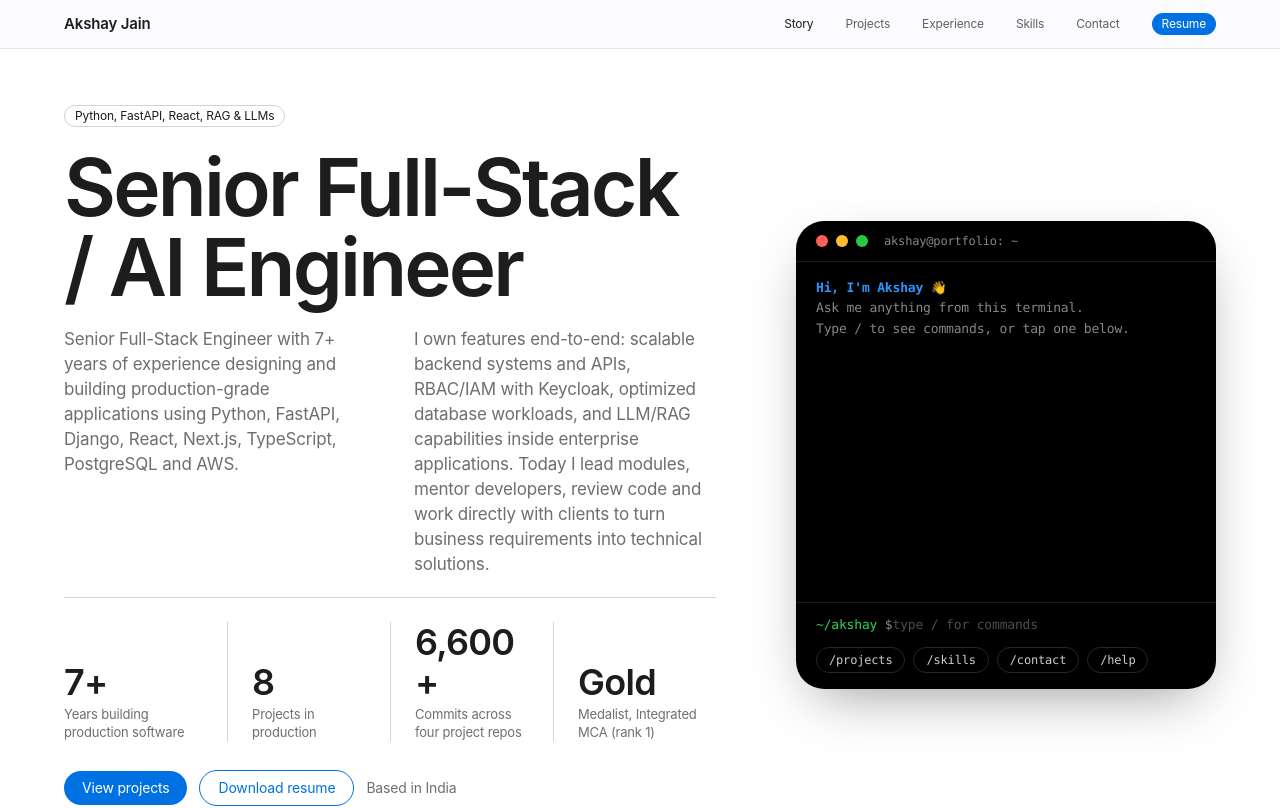
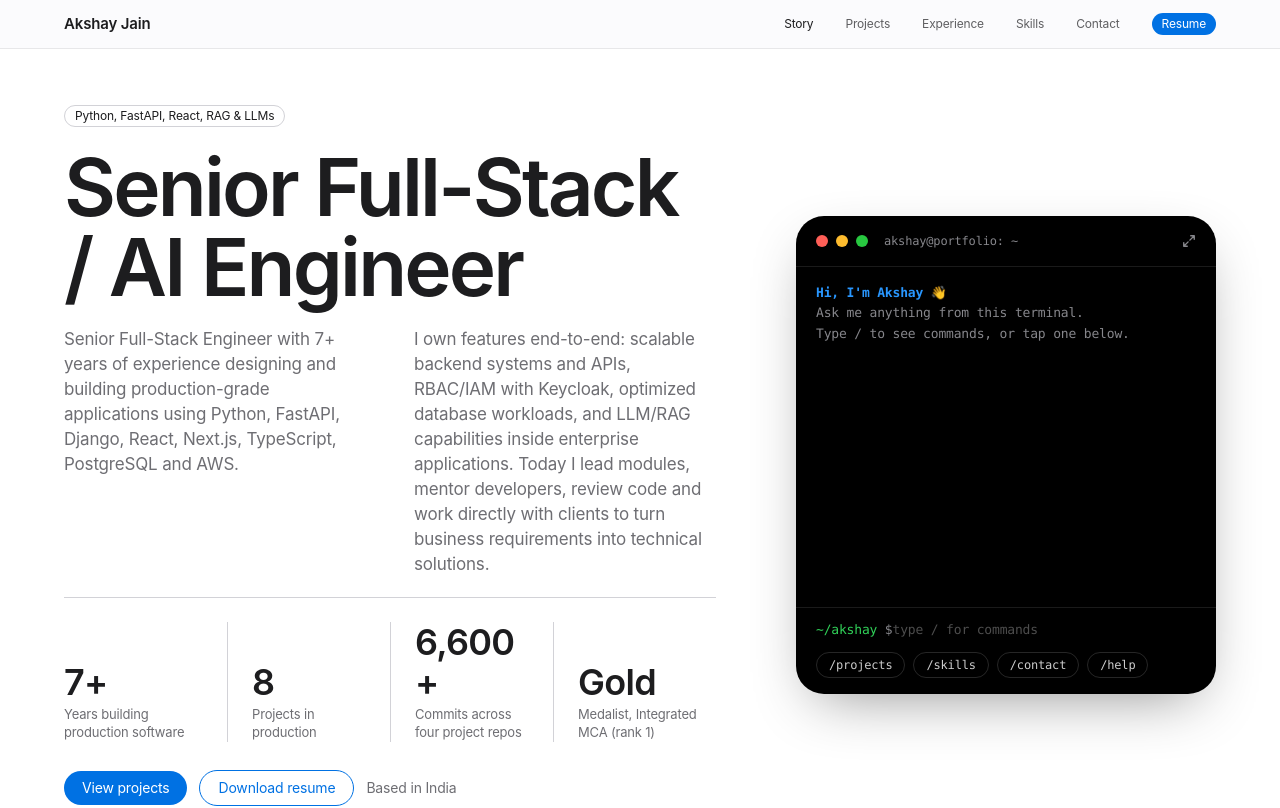
Before and after one commit to akshayjain98/akshayjain98.github.io, a Next.js app: page / in a window 1280 px wide. Shown: the top 808 px of the page. Built offline with nearby package versions, Linux system fonts and the light colour scheme.

Commit message:
feat: added a resize option for cli

```diff
--- /dev/null
+++ b/src/app/components/About/HeroLayout.tsx
@@ -0,0 +1,29 @@
+'use client';
+
+import React, { useState } from 'react';
+import { Terminal } from '../Terminal';
+import type { TerminalData } from '../Terminal/commands';
+
+// Owns the terminal's expanded state. The left column reacts through `group-data-[expanded=true]:` classes,
+// so it can stay server-rendered markup passed in as `left`.
+export const HeroLayout: React.FC<{
+  left: React.ReactNode;
+  photo?: React.ReactNode;
+  terminalData: TerminalData;
+}> = ({ left, photo, terminalData }) => {
+  const [expanded, setExpanded] = useState(false);
+  return (
+    <div
+      data-expanded={expanded}
+      className="group flex flex-col lg:flex-row justify-between gap-10 sm:gap-12 lg:gap-12 xl:gap-20 data-[expanded=true]:xl:gap-12 py-10 sm:py-12 lg:py-14 items-center flex-1"
+    >
+      {left}
+      <div
+        className={`w-full ${expanded ? 'lg:w-[560px] xl:w-[680px]' : 'lg:w-[360px] xl:w-[420px]'} flex-shrink-0 flex flex-col gap-4 motion-safe:transition-[width] motion-safe:duration-300 motion-safe:ease-out ${photo ? 'md:grid md:grid-cols-2 lg:flex' : ''}`}
+      >
+        {photo}
+        <Terminal data={terminalData} expanded={expanded} onToggleExpand={() => setExpanded((e) => !e)} />
+      </div>
+    </div>
+  );
+};
--- a/src/app/components/About/index.tsx
+++ b/src/app/components/About/index.tsx
@@ -1,16 +1,16 @@
 import { getExperience, getProfile, getProjects, getSkills } from '@/lib/content';
 import Image from 'next/image';
 import React from 'react';
-import { Terminal } from '../Terminal';
 import { toTerminalData } from '../Terminal/commands';
 import Tag from '../ui/Tag';
+import { HeroLayout } from './HeroLayout';
 
 const About: React.FC = () => {
   const profile = getProfile();
   const { heroStats, headline, title, summary, summaryDetail, openTo, location, photo, firstName, lastName } = profile;
   const terminalData = toTerminalData(profile, getProjects(), getExperience(), getSkills());
-  return (
-    <div className="flex flex-col lg:flex-row justify-between gap-10 sm:gap-12 lg:gap-12 xl:gap-20 py-10 sm:py-12 lg:py-14 items-center flex-1">
+  // `group-data-[expanded=true]:` classes condense this column on desktop while the terminal is expanded.
+  const left = (
     <div className="flex-1 min-w-0 flex flex-col justify-center gap-6 lg:gap-5">
       <div className="flex flex-wrap items-center gap-3">
         <Tag className="!whitespace-normal" variant="outlined">
@@ -23,16 +23,21 @@ const About: React.FC = () => {
           </span>
         )}
       </div>
-        <h1 className="text-4xl min-[400px]:text-5xl sm:text-6xl xl:text-[80px] leading-[1.05] tracking-[-0.035em] font-semibold break-words">{title}</h1>
-        <div className="text-apple-muted text-[17px] leading-[1.47] grid md:grid-cols-2 gap-6 md:gap-12">
+      <h1 className="text-4xl min-[400px]:text-5xl sm:text-6xl xl:text-[80px] group-data-[expanded=true]:lg:text-5xl group-data-[expanded=true]:xl:text-6xl leading-[1.05] tracking-[-0.035em] font-semibold break-words">
+        {title}
+      </h1>
+      <div className="text-apple-muted text-[17px] leading-[1.47] grid md:grid-cols-2 group-data-[expanded=true]:lg:grid-cols-1 gap-6 md:gap-12">
         <p>{summary}</p>
-          <p>{summaryDetail}</p>
+        <p className="group-data-[expanded=true]:lg:hidden">{summaryDetail}</p>
       </div>
-        <dl className="grid grid-cols-2 sm:grid-cols-4 gap-y-6 border-t border-apple-line pt-6">
+      <dl className="grid grid-cols-2 sm:grid-cols-4 group-data-[expanded=true]:lg:grid-cols-2 gap-y-6 border-t border-apple-line pt-6">
         {heroStats.map((stat, i) => (
-            <div key={stat.label} className={`flex flex-col-reverse pr-4 ${i ? 'sm:border-l sm:border-apple-line sm:pl-6' : ''}`}>
+          <div
+            key={stat.label}
+            className={`flex flex-col-reverse pr-4 ${i ? 'sm:border-l sm:border-apple-line sm:pl-6' : ''} ${i % 2 === 0 ? 'group-data-[expanded=true]:lg:border-l-0 group-data-[expanded=true]:lg:pl-0' : ''}`}
+          >
             <dt className="mt-1 text-xs sm:text-[13px] leading-snug text-apple-muted">{stat.label}</dt>
-              <dd className="text-3xl xl:text-4xl font-semibold tracking-[-0.02em] text-apple-ink break-words">{stat.value}</dd>
+            <dd className="text-3xl xl:text-4xl group-data-[expanded=true]:xl:text-3xl font-semibold tracking-[-0.02em] text-apple-ink break-words">{stat.value}</dd>
           </div>
         ))}
       </dl>
@@ -46,17 +51,13 @@ const About: React.FC = () => {
         {location && <span className="text-sm text-apple-muted">Based in {location}</span>}
       </div>
     </div>
-
-      <div className={`w-full lg:w-[360px] xl:w-[420px] flex-shrink-0 flex flex-col gap-4 ${photo ? 'md:grid md:grid-cols-2 lg:flex' : ''}`}>
-        {photo && (
+  );
+  const photoEl = photo ? (
     <div className="relative aspect-[4/5] w-full overflow-hidden rounded-[28px] bg-apple-gray">
       <Image src={photo} alt={`${firstName} ${lastName}`} fill priority sizes="(min-width: 1280px) 420px, (min-width: 1024px) 360px, (min-width: 768px) 50vw, 100vw" className="object-cover" />
     </div>
-        )}
-        <Terminal data={terminalData} />
-      </div>
-    </div>
-  );
+  ) : null;
+  return <HeroLayout left={left} photo={photoEl} terminalData={terminalData} />;
 };
 
 export default About;
--- a/src/app/components/Terminal/index.tsx
+++ b/src/app/components/Terminal/index.tsx
@@ -38,7 +38,9 @@ const toneClass: Record<Tone, string> = {
 
 const Thinking: React.FC = () => (
   <p className="text-[#d97757] flex items-center gap-2" aria-label="Thinking">
-    <span aria-hidden className="inline-block animate-spin [animation-duration:1.6s]">✻</span>
+    <span aria-hidden className="inline-block animate-spin [animation-duration:1.6s]">
+      ✻
+    </span>
     <span className="animate-pulse">Thinking…</span>
   </p>
 );
@@ -59,11 +61,7 @@ const StreamedLines: React.FC<{ lines: Line[]; shown: number }> = ({ lines, show
     out.push(
       <p key={i} className={`${toneClass[l.tone ?? 'default']} whitespace-pre-wrap min-h-[1.55em]`} style={l.indent ? { paddingLeft: `${l.indent * 1.25}em` } : undefined}>
         {l.href ? (
-          <a
-            href={l.href}
-            className="text-[#2997ff] underline underline-offset-2 hover:text-white break-all"
-            {...(l.href.startsWith('http') ? { target: '_blank', rel: 'noopener noreferrer' } : {})}
-          >
+          <a href={l.href} className="text-[#2997ff] underline underline-offset-2 hover:text-white break-all" {...(l.href.startsWith('http') ? { target: '_blank', rel: 'noopener noreferrer' } : {})}>
             {text}
           </a>
         ) : (
@@ -73,11 +71,30 @@ const StreamedLines: React.FC<{ lines: Line[]; shown: number }> = ({ lines, show
       </p>,
     );
   }
-  if (!done && out.length === 0) out.push(<p key="c"><Cursor /></p>);
+  if (!done && out.length === 0)
+    out.push(
+      <p key="c">
+        <Cursor />
+      </p>,
+    );
   return <>{out}</>;
 };
 
-export const Terminal: React.FC<{ data: TerminalData }> = ({ data }) => {
+/** Arrows pointing out (expand) or in (collapse). */
+const ResizeIcon: React.FC<{ expanded: boolean }> = ({ expanded }) => (
+  <svg aria-hidden viewBox="0 0 16 16" className="h-3.5 w-3.5" fill="none" stroke="currentColor" strokeWidth="1.6" strokeLinecap="round" strokeLinejoin="round">
+    {expanded ? <path d="M6.5 2v4.5H2M9.5 14V9.5H14M2 2l4.5 4.5M14 14l-4.5-4.5" /> : <path d="M10 2h4v4M6 14H2v-4M14 2 9 7M2 14l5-5" />}
+  </svg>
+);
+
+interface TerminalProps {
+  data: TerminalData;
+  /** Bigger, easier-to-read terminal. The parent owns this so the surrounding layout can make room. */
+  expanded?: boolean;
+  onToggleExpand?: () => void;
+}
+
+export const Terminal: React.FC<TerminalProps> = ({ data, expanded = false, onToggleExpand }) => {
   const welcome: Entry = useMemo(
     () => ({
       id: 0,
@@ -92,7 +109,11 @@ export const Terminal: React.FC<{ data: TerminalData }> = ({ data }) => {
 
   const [entries, setEntries] = useState<Entry[]>([welcome]);
   // The entry currently "streaming" in: shown < 0 means the thinking pulse, otherwise how many characters are visible.
-  const [stream, setStream] = useState<Stream | null>(() => ({ id: welcome.id, total: totalChars(welcome.lines), shown: -1 }));
+  const [stream, setStream] = useState<Stream | null>(() => ({
+    id: welcome.id,
+    total: totalChars(welcome.lines),
+    shown: -1,
+  }));
   const [input, setInput] = useState('');
   const [sel, setSel] = useState(0);
   const [menuOpen, setMenuOpen] = useState(true);
@@ -139,7 +160,7 @@ export const Terminal: React.FC<{ data: TerminalData }> = ({ data }) => {
   useEffect(() => {
     const el = outRef.current;
     if (el) el.scrollTop = el.scrollHeight;
-  }, [entries, stream?.shown]);
+  }, [entries, stream?.shown, expanded]);
 
   // Press "/" anywhere on the page to jump into the terminal.
   useEffect(() => {
@@ -222,6 +243,9 @@ export const Terminal: React.FC<{ data: TerminalData }> = ({ data }) => {
     if (e.key === 'Escape' && stream) {
       e.preventDefault();
       skipStream();
+    } else if (e.key === 'Escape' && expanded && onToggleExpand) {
+      e.preventDefault();
+      onToggleExpand();
     } else if (e.key === 'Enter') {
       e.preventDefault();
       execute(input);
@@ -248,6 +272,12 @@ export const Terminal: React.FC<{ data: TerminalData }> = ({ data }) => {
     }
   };
 
+  const toggleExpand = () => {
+    onToggleExpand?.();
+    inputRef.current?.focus({ preventScroll: true });
+  };
+  const resizeLabel = expanded ? 'Collapse terminal' : 'Expand terminal';
+
   const prompt = (
     <span className="select-none">
       <span className="text-[#30d158]">~/{data.profile.firstName.toLowerCase()}</span>
@@ -257,7 +287,7 @@ export const Terminal: React.FC<{ data: TerminalData }> = ({ data }) => {
 
   return (
     <div
-      className="w-full rounded-[28px] bg-black text-white overflow-hidden font-mono text-[13px] leading-[1.55] shadow-[0_20px_60px_-20px_rgba(0,0,0,0.45)]"
+      className={`w-full rounded-[28px] bg-black text-white overflow-hidden font-mono ${expanded ? 'text-[14px] sm:text-[15px]' : 'text-[13px]'} leading-[1.55] shadow-[0_20px_60px_-20px_rgba(0,0,0,0.45)]`}
       onClick={(e) => {
         // Focus the prompt when clicking empty terminal space, but not when selecting text or clicking links.
         if (!(e.target as HTMLElement).closest('a,button') && !window.getSelection()?.toString()) inputRef.current?.focus({ preventScroll: true });
@@ -266,10 +296,25 @@ export const Terminal: React.FC<{ data: TerminalData }> = ({ data }) => {
       <div className="flex items-center gap-2 px-5 py-3 border-b border-white/10">
         <span aria-hidden className="h-3 w-3 rounded-full bg-[#ff5f57]" />
         <span aria-hidden className="h-3 w-3 rounded-full bg-[#febc2e]" />
-        <span aria-hidden className="h-3 w-3 rounded-full bg-[#28c840]" />
-        <span className="ml-2 text-xs text-[#86868b] truncate">
-          {data.profile.firstName.toLowerCase()}@portfolio: ~
-        </span>
+        {onToggleExpand ? (
+          // Green "zoom" light, like macOS. The labelled button on the right is the primary control.
+          <button type="button" tabIndex={-1} aria-hidden title={resizeLabel} onClick={toggleExpand} className="h-3 w-3 rounded-full bg-[#28c840] hover:brightness-110" />
+        ) : (
+          <span aria-hidden className="h-3 w-3 rounded-full bg-[#28c840]" />
+        )}
+        <span className="ml-2 text-xs text-[#86868b] truncate">{data.profile.firstName.toLowerCase()}@portfolio: ~</span>
+        {onToggleExpand && (
+          <button
+            type="button"
+            onClick={toggleExpand}
+            aria-label={resizeLabel}
+            aria-pressed={expanded}
+            title={expanded ? 'Collapse (Esc)' : 'Expand'}
+            className="ml-auto -mr-1.5 rounded-lg p-1.5 text-[#86868b] hover:bg-white/10 hover:text-white transition-colors"
+          >
+            <ResizeIcon expanded={expanded} />
+          </button>
+        )}
       </div>
 
       <div className="relative">
@@ -278,7 +323,7 @@ export const Terminal: React.FC<{ data: TerminalData }> = ({ data }) => {
           aria-live="polite"
           aria-busy={stream !== null}
           onClick={() => stream && skipStream()}
-          className="h-[300px] sm:h-[340px] overflow-y-auto overscroll-contain px-5 pt-4 pb-2 break-words"
+          className={`${expanded ? 'h-[420px] sm:h-[520px] lg:h-[560px]' : 'h-[300px] sm:h-[340px]'} motion-safe:transition-[height] motion-safe:duration-300 motion-safe:ease-out overflow-y-auto overscroll-contain px-5 pt-4 pb-2 break-words`}
         >
           {entries.map((entry) => {
             const streaming = stream?.id === entry.id ? stream : null;
@@ -350,20 +395,11 @@ export const Terminal: React.FC<{ data: TerminalData }> = ({ data }) => {
 
       <div className="flex flex-wrap gap-2 px-5 pb-4">
         {QUICK.map((q) => (
-          <button
-            key={q}
-            type="button"
-            onClick={() => execute(q)}
-            className="rounded-full border border-white/15 px-3 py-1 text-xs text-white/80 hover:bg-white/10 hover:text-white transition-colors"
-          >
+          <button key={q} type="button" onClick={() => execute(q)} className="rounded-full border border-white/15 px-3 py-1 text-xs text-white/80 hover:bg-white/10 hover:text-white transition-colors">
             {q}
           </button>
         ))}
-        <button
-          type="button"
-          onClick={() => execute('/help')}
-          className="rounded-full border border-white/15 px-3 py-1 text-xs text-white/80 hover:bg-white/10 hover:text-white transition-colors"
-        >
+        <button type="button" onClick={() => execute('/help')} className="rounded-full border border-white/15 px-3 py-1 text-xs text-white/80 hover:bg-white/10 hover:text-white transition-colors">
           /help
         </button>
       </div>
```
Lines whose indentation alone changed are shown as unchanged.
